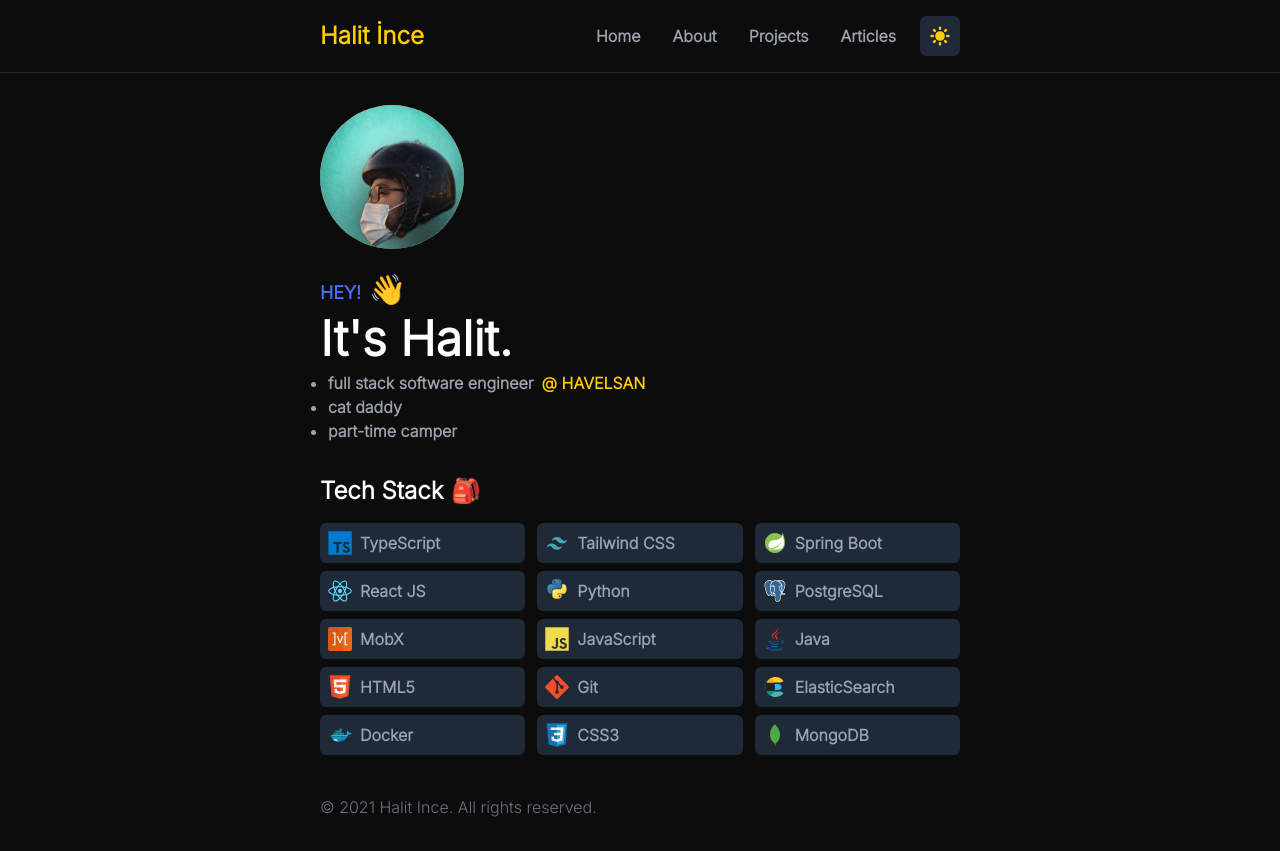
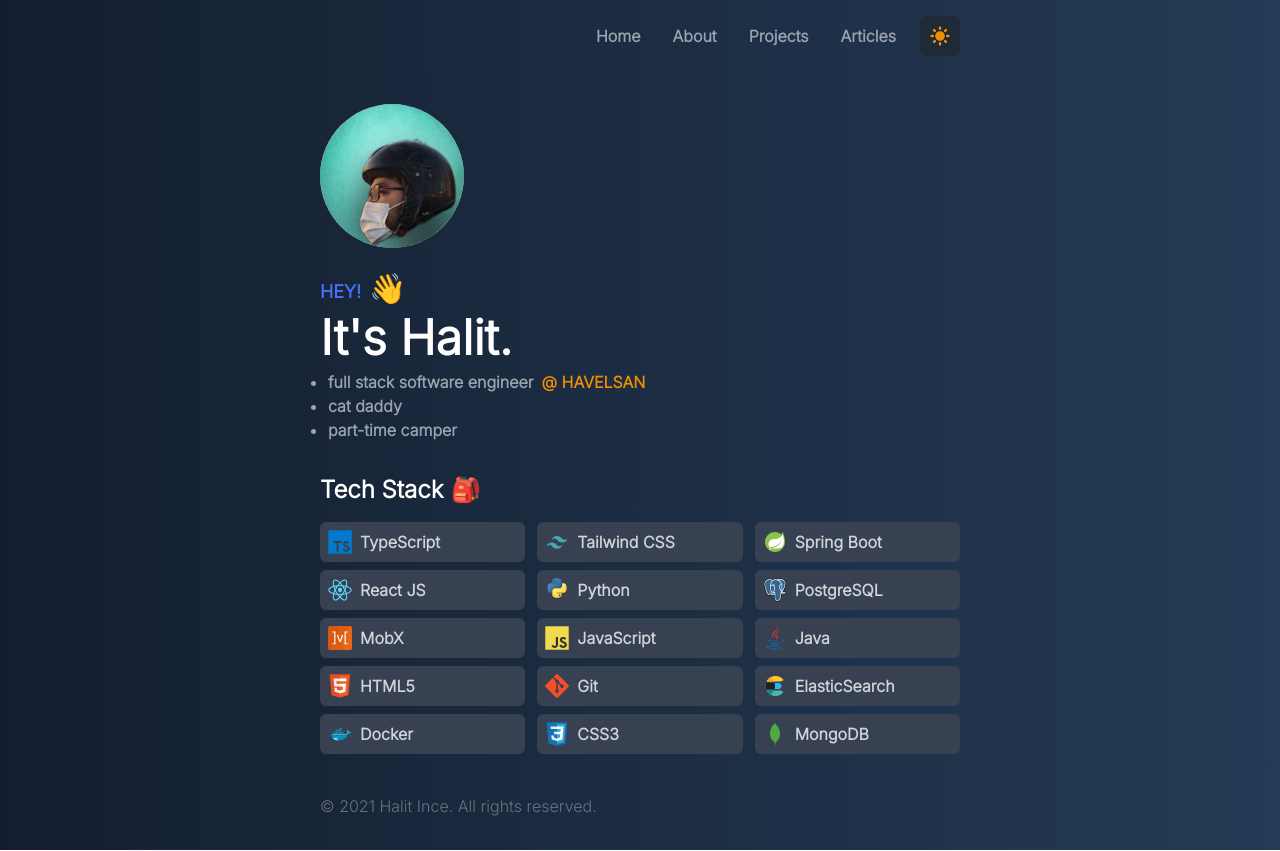
Before and after one commit to halitiince/my-portfolio-website, a Next.js app: page / in a window 1280 px wide. Built offline with nearby package versions, Linux system fonts and the light colour scheme.

Commit message:
style: trying some new theme and stylings

```diff
--- a/components/ArticleElement.tsx
+++ b/components/ArticleElement.tsx
@@ -12,9 +12,9 @@ interface ArticleProps {
 }
 
 const primaryType = {
-    div: "w-full rounded-md cursor-pointer mb-3 bg-gray-800 border-l-4 border-primary",
-    title: "font-extrabold text-2xl cursor-pointer text-white",
-    desc: "text-gray-400 font-semibold mt-2"
+    div: "w-full rounded-md cursor-pointer mb-3 bg-white transform transition duration-500 hover:scale-105",
+    title: "font-extrabold text-3xl cursor-pointer text-darkBg",
+    desc: "text-gray-800 font-semibold mt-2"
 }
 
 
@@ -25,7 +25,6 @@ const ArticleElement: React.FC<ArticleProps> = ({data}) => {
             className={primaryType.div}>
             <div className="w-full flex- flex-col p-2.5">
                 <div className="flex flex-row items-center">
-                    <span className="mr-2">✏</span>
                     <a className={primaryType.title}
                        href={data.link}>{data.title}</a>
                 </div>
--- a/components/Header.tsx
+++ b/components/Header.tsx
@@ -15,15 +15,15 @@ const Header: React.FC = () => {
 
     return (
         <nav
-            className=" bg-darkBg sticky top-0 z-30 flex justify-center items-center w-full border-b border-gray-800 font-sans">
+            className="gradient-royal sticky top-0 z-30 flex justify-center items-center w-full  font-sans">
             <div className="flex justify-between items-center p-4 text-white max-w-2xl w-full">
-                <h1 className="font-bold text-2xl text-tertiary">{headerData.banner}</h1>
+                <h1 className="font-bold text-2xl text-ivory invisible">{headerData.banner}</h1>
                 <div className="flex items-center space-x-4 justify-evenly text-gray-400 font-semibold">
                     {
                         header.tabs.map((tab) => {
                             return (
                                 <Link href={tab.path} key={tab.name}>
-                                    <p className="cursor-pointer hover:bg-primary hover:text-white rounded-lg p-2">{tab.name}</p>
+                                    <p className="cursor-pointer hover:bg-ivory hover:text-darkBg font-semibold rounded-lg p-2">{tab.name}</p>
                                 </Link>
                             )
                         })
--- a/components/Layout.tsx
+++ b/components/Layout.tsx
@@ -5,7 +5,7 @@ import Footer from "./Footer";
 
 const Layout: NextPage = ({children}) => {
     return (
-        <div className="min-h-screen bg-darkBg flex flex-col justify-between">
+        <div className="min-h-screen gradient-royal flex flex-col justify-between">
             <div>
                 <Header/>
                 <main className="flex flex-col justify-center w-full max-w-2xl px-4 mx-auto mt-8">{children}</main>
--- a/data/projects.ts
+++ b/data/projects.ts
@@ -1,26 +1,21 @@
 const projectsData = [
     {
-        "name" : "Spotify Clone",
-        "description" : "A Spotify clone app to practice UI skills",
-        "techStack" : [
-            "Tailwind CSS",
-            "React JS",
+        "name": "Sportify",
+        "description": "A Spotify clone app to practice UI skills",
+        "techStack": [
             "Next JS",
             "Tailwind CSS",
-            "React JS",
-            "Next JS"
+            "NextAuth",
+            "Redux Toolkit",
         ]
-
     },
     {
-        "name" : "Spotify Clone",
-        "description" : "A Spotify clone app to practice UI skills",
-        "techStack" : [
+        "name": "Teta Feyzbook",
+        "description": "A Meta Facebook clone app to practice UI skills",
+        "techStack": ["Next JS",
             "Tailwind CSS",
-            "React JS",
-            "Next JS"
-        ]
-
+            "NextAuth",
+            "MobX",]
     }
 ]
 
--- a/pages/index.tsx
+++ b/pages/index.tsx
@@ -60,91 +60,91 @@ const Home: NextPage = () => {
                     <span className="text-2xl ml-2"> 🎒 </span>
                 </div>
                 <div className="grid grid-cols-3 gap-x-3 gap-y-2 mt-4 ">
-                    <div className="rounded-md w-50 p-2 text-gray-400 bg-gray-800 flex items-center">
+                    <div className="rounded-md w-50 p-2 text-gray-300 bg-gray-700 flex items-center">
                         <div className="w-6 h-6">
                             {<TSLogo/>}
                         </div>
                         <p className="flex-1 ml-2 font-semibold">{"TypeScript"}</p>
                     </div>
-                    <div className="rounded-md w-50 p-2 text-gray-400 bg-gray-800 flex items-center">
+                    <div className="rounded-md w-50 p-2 text-gray-300 bg-gray-700 flex items-center">
                         <div className="w-6 h-6">
                             {<TailwindLogo/>}
                         </div>
                         <p className="flex-1 ml-2 font-semibold">{"Tailwind CSS"}</p>
                     </div>
-                    <div className="rounded-md w-50 p-2 text-gray-400 bg-gray-800 flex items-center">
+                    <div className="rounded-md w-50 p-2 text-gray-300 bg-gray-700 flex items-center">
                         <div className="w-6 h-6">
                             {<SpringBootLogo/>}
                         </div>
                         <p className="flex-1 ml-2 font-semibold">{"Spring Boot"}</p>
                     </div>
-                    <div className="rounded-md w-50 p-2 text-gray-400 bg-gray-800 flex items-center">
+                    <div className="rounded-md w-50 p-2 text-gray-300 bg-gray-700 flex items-center">
                         <div className="w-6 h-6">
                             {<ReactLogo/>}
                         </div>
                         <p className="flex-1 ml-2 font-semibold">{"React JS"}</p>
                     </div>
-                    <div className="rounded-md w-50 p-2 text-gray-400 bg-gray-800 flex items-center">
+                    <div className="rounded-md w-50 p-2 text-gray-300 bg-gray-700 flex items-center">
                         <div className="w-6 h-6">
                             {<PythonLogo/>}
                         </div>
                         <p className="flex-1 ml-2 font-semibold">{"Python"}</p>
                     </div>
-                    <div className="rounded-md w-50 p-2 text-gray-400 bg-gray-800 flex items-center">
+                    <div className="rounded-md w-50 p-2 text-gray-300 bg-gray-700 flex items-center">
                         <div className="w-6 h-6">
                             {<PostgreLogo/>}
                         </div>
                         <p className="flex-1 ml-2 font-semibold">{"PostgreSQL"}</p>
                     </div>
-                    <div className="rounded-md w-50 p-2 text-gray-400 bg-gray-800 flex items-center">
+                    <div className="rounded-md w-50 p-2 text-gray-300 bg-gray-700 flex items-center">
                         <div className="w-6 h-6">
                             {<MobXLogo/>}
                         </div>
                         <p className="flex-1 ml-2 font-semibold">{"MobX"}</p>
                     </div>
-                    <div className="rounded-md w-50 p-2 text-gray-400 bg-gray-800 flex items-center">
+                    <div className="rounded-md w-50 p-2 text-gray-300 bg-gray-700 flex items-center">
                         <div className="w-6 h-6">
                             {<JSLogo/>}
                         </div>
                         <p className="flex-1 ml-2 font-semibold">{"JavaScript"}</p>
                     </div>
-                    <div className="rounded-md w-50 p-2 text-gray-400 bg-gray-800 flex items-center">
+                    <div className="rounded-md w-50 p-2 text-gray-300 bg-gray-700 flex items-center">
                         <div className="w-6 h-6">
                             {<JavaLogo/>}
                         </div>
                         <p className="flex-1 ml-2 font-semibold">{"Java"}</p>
                     </div>
-                    <div className="rounded-md w-50 p-2 text-gray-400 bg-gray-800 flex items-center">
+                    <div className="rounded-md w-50 p-2 text-gray-300 bg-gray-700 flex items-center">
                         <div className="w-6 h-6">
                             {<HtmlLogo/>}
                         </div>
                         <p className="flex-1 ml-2 font-semibold">{"HTML5"}</p>
                     </div>
-                    <div className="rounded-md w-50 p-2 text-gray-400 bg-gray-800 flex items-center">
+                    <div className="rounded-md w-50 p-2 text-gray-300 bg-gray-700 flex items-center">
                         <div className="w-6 h-6">
                             {<GitLogo/>}
                         </div>
                         <p className="flex-1 ml-2 font-semibold">{"Git"}</p>
                     </div>
-                    <div className="rounded-md w-50 p-2 text-gray-400 bg-gray-800 flex items-center">
+                    <div className="rounded-md w-50 p-2 text-gray-300 bg-gray-700 flex items-center">
                         <div className="w-6 h-6">
                             {<ElasticLogo/>}
                         </div>
                         <p className="flex-1 ml-2 font-semibold">{"ElasticSearch"}</p>
                     </div>
-                    <div className="rounded-md w-50 p-2 text-gray-400 bg-gray-800 flex items-center">
+                    <div className="rounded-md w-50 p-2 text-gray-300 bg-gray-700 flex items-center">
                         <div className="w-6 h-6">
                             {<DockerLogo/>}
                         </div>
                         <p className="flex-1 ml-2 font-semibold">{"Docker"}</p>
                     </div>
-                    <div className="rounded-md w-50 p-2 text-gray-400 bg-gray-800 flex items-center">
+                    <div className="rounded-md w-50 p-2 text-gray-300 bg-gray-700 flex items-center">
                         <div className="w-6 h-6">
                             {<CssLogo/>}
                         </div>
                         <p className="flex-1 ml-2 font-semibold">{"CSS3"}</p>
                     </div>
-                    <div className="rounded-md w-50 p-2 text-gray-400 bg-gray-800 flex items-center">
+                    <div className="rounded-md w-50 p-2 text-gray-300 bg-gray-700 flex items-center">
                         <div className="w-6 h-6">
                             {<MongoLogo/>}
                         </div>
--- a/styles/global.css
+++ b/styles/global.css
@@ -8,4 +8,35 @@
     html, body {
         @apply font-sans
     }
+
+    .gradient-dusk {
+        background: #2C3E50;  /* fallback for old browsers */
+        background: -webkit-linear-gradient(to right, #FD746C, #2C3E50);  /* Chrome 10-25, Safari 5.1-6 */
+        background: linear-gradient(to right, #FD746C, #2C3E50); /* W3C, IE 10+/ Edge, Firefox 16+, Chrome 26+, Opera 12+, Safari 7+ */
+    }
+
+    .gradient-deep-sea {
+        background: #2C3E50;  /* fallback for old browsers */
+        background: -webkit-linear-gradient(to right, #4CA1AF, #2C3E50);  /* Chrome 10-25, Safari 5.1-6 */
+        background: linear-gradient(to right, #4CA1AF, #2C3E50); /* W3C, IE 10+/ Edge, Firefox 16+, Chrome 26+, Opera 12+, Safari 7+ */
+    }
+
+    .gradient-deep-space {
+        background: #000000;  /* fallback for old browsers */
+        background: -webkit-linear-gradient(to left, #434343, #000000);  /* Chrome 10-25, Safari 5.1-6 */
+        background: linear-gradient(to left, #434343, #000000); /* W3C, IE 10+/ Edge, Firefox 16+, Chrome 26+, Opera 12+, Safari 7+ */
+    }
+
+    .gradient-dark-skies {
+        background: #4B79A1; /* fallback for old browsers */
+        background: -webkit-linear-gradient(to right, #283E51, #4B79A1); /* Chrome 10-25, Safari 5.1-6 */
+        background: linear-gradient(to right, #283E51, #4B79A1); /* W3C, IE 10+/ Edge, Firefox 16+, Chrome 26+, Opera 12+, Safari 7+ */
+    }
+
+    .gradient-royal {
+        background: #141E30;  /* fallback for old browsers */
+        background: -webkit-linear-gradient(to left, #243B55, #141E30);  /* Chrome 10-25, Safari 5.1-6 */
+        background: linear-gradient(to left, #243B55, #141E30); /* W3C, IE 10+/ Edge, Firefox 16+, Chrome 26+, Opera 12+, Safari 7+ */
+    }
+
 }
--- a/tailwind.config.js
+++ b/tailwind.config.js
@@ -8,11 +8,12 @@ module.exports = {
             colors : {
                     primary: "#4672fe",
                     secondary: "#CD6371",
-                    tertiary: "#FFCD00",
+                    tertiary: "#ED8F03",
                     darkBg: "#0c0c0c",
                     cpink: "#fe2d5b",
                     corange: "#e66400",
-                    cblue: "#0678ff"
+                    cblue: "#0678ff",
+                    ivory: "#F2F5EA"
             },
             fontFamily: {
                 sans: ['Inter', ...defaultTheme.fontFamily.sans],
```
Also changed, not shown: pages/_app.tsx (+5 -5 lines), pages/articles.tsx (+4 -45 lines), pages/projects.tsx (+13 -13 lines).
